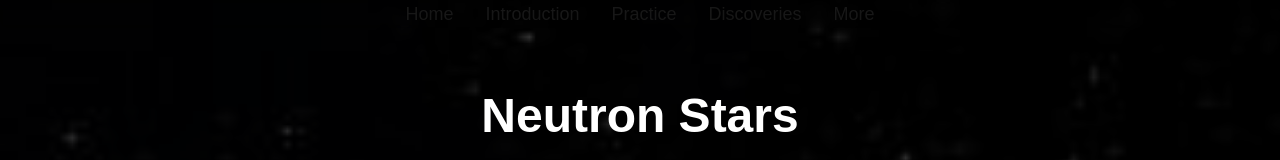
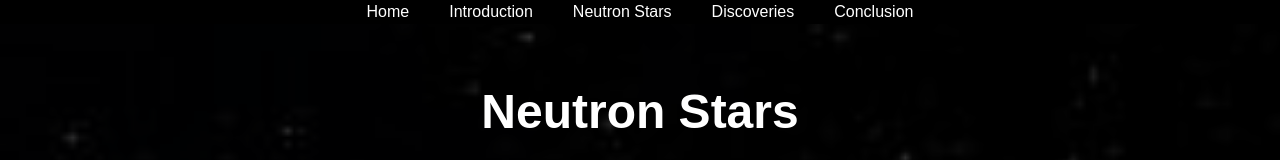
Before and after one commit to SAMUR274/AstronomyProject-BlackHoles-Neutron-Stars-, a Next.js app: page /practice in a window 1280 px wide. Shown: the top 160 px of the page. Built offline with nearby package versions, Linux system fonts and the light colour scheme.

Commit message:
Nav bar across tabs.

```diff
--- a/src/components/nav-bar.tsx
+++ b/src/components/nav-bar.tsx
@@ -3,23 +3,23 @@ import Link from "next/link";
 
 export default function NavBar() {
   return (
-    <nav className="bg-black/30 backdrop-blur-sm w-full py-4 px-8 relative z-30">
+    <nav className="bg-black w-full relative z-30">
       <div className="container mx-auto flex justify-center items-center">
-        <div className="flex space-x-12 text-lg">
-          <Link href="/" className="text-white/80 hover:text-white transition-colors px-4">
+        <div className="flex text-base gap-6">
+          <Link href="/" className="text-white hover:text-white/80 transition-colors px-2">
             Home
           </Link>
-          <Link href="/introduction" className="text-white/80 hover:text-white transition-colors px-4">
+          <Link href="/introduction" className="text-white hover:text-white/80 transition-colors px-2">
             Introduction
           </Link>
-          <Link href="/practice" className="text-white/80 hover:text-white transition-colors px-4">
-            Practice
+          <Link href="/practice" className="text-white hover:text-white/80 transition-colors px-2">
+            Neutron Stars
           </Link>
-          <Link href="/Discovery" className="text-white/80 hover:text-white transition-colors px-4">
+          <Link href="/Discovery" className="text-white hover:text-white/80 transition-colors px-2">
             Discoveries
           </Link>
-          <Link href="/learn-more" className="text-white/80 hover:text-white transition-colors px-4">
-            More
+          <Link href="/conclusion" className="text-white hover:text-white/80 transition-colors px-2">
+            Conclusion
           </Link>
         </div>
       </div>
```
